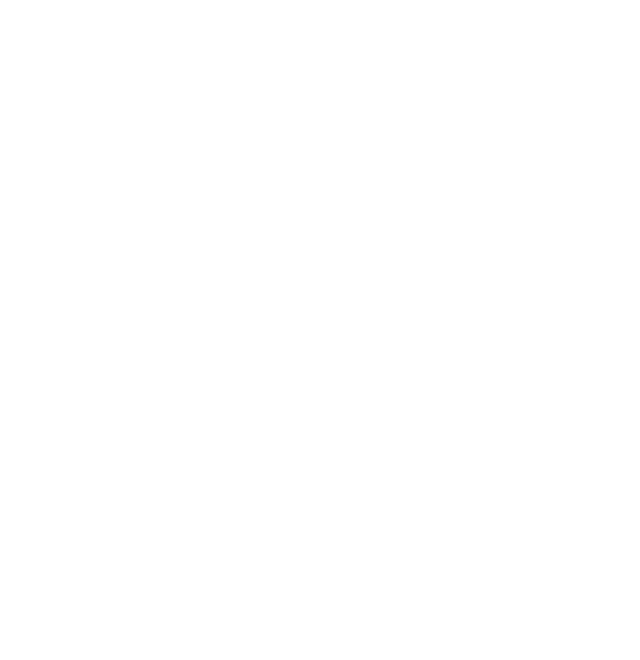
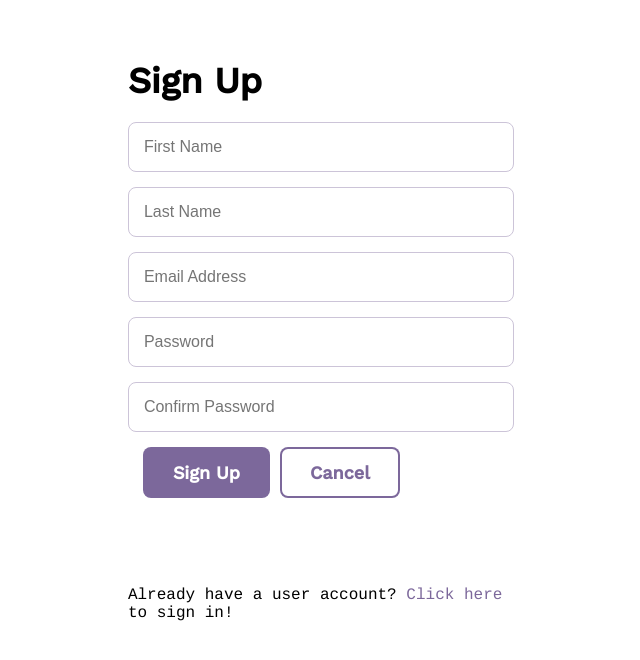
Before and after one commit to davidonawire/classroom-manager, a React (Create React App) app in the folder client/: page /signup in a window 1280 px wide. Shown: the top 660 px of the page, without its empty margins (319-959 px from the left). Built offline with nearby package versions, Linux system fonts and the light colour scheme.

Commit message:
Add preliminary sign up and sign in components

```diff
--- a/client/public/index.html
+++ b/client/public/index.html
@@ -2,13 +2,7 @@
 <html lang="en">
   <head>
     <meta charset="utf-8" />
-    <link rel="icon" href="%PUBLIC_URL%/favicon.ico" />
     <meta name="viewport" content="width=device-width, initial-scale=1" />
-    <meta name="theme-color" content="#000000" />
-    <meta
-      name="description"
-      content="Web site created using create-react-app"
-    />
     <link rel="apple-touch-icon" href="%PUBLIC_URL%/logo192.png" />
     <!--
       manifest.json provides metadata used when your web app is installed on a
@@ -24,7 +18,7 @@
       work correctly both with client-side routing and a non-root public URL.
       Learn how to configure a non-root public URL by running `npm run build`.
     -->
-    <title>React App</title>
+    <title>Course Management</title>
   </head>
   <body>
     <noscript>You need to enable JavaScript to run this app.</noscript>
--- a/client/src/components/App.js
+++ b/client/src/components/App.js
@@ -7,6 +7,8 @@
 
 import Courses from './Courses';
 import CourseDetail from './CourseDetail';
+import UserSignIn from './UserSignIn';
+import UserSignUp from './UserSignUp';
 
 function App() {
   return (
@@ -16,6 +18,8 @@
           <Switch>
             <Route exact path="/" component={Courses} />
             <Route path="/courses/:id" render={(props) => (<CourseDetail id={props.match.params.id} />)} />
+            <Route path="/signin" component={UserSignIn} />
+            <Route path="/signup" component={UserSignUp} />
           </Switch>
         </div>
       </div>
--- /dev/null
+++ b/client/src/components/UserSignIn.js
@@ -0,0 +1,30 @@
+import React from 'react';
+
+const UserSignIn = () => {
+
+  const handleSubmit = (event) => {
+    event.preventDefault();
+  }
+
+  return (
+    <div className="bounds">
+        <div className="grid-33 centered signin">
+          <h1>Sign In</h1>
+          <div>
+            <form onSubmit={handleSubmit}>
+              <div><input id="emailAddress" name="emailAddress" type="text" className="" placeholder="Email Address" value="" /></div>
+              <div><input id="password" name="password" type="password" className="" placeholder="Password" value="" /></div>
+              <div className="grid-100 pad-bottom">
+                <button className="button" type="submit">Sign In</button>
+                <button className="button button-secondary" onclick="event.preventDefault(); location.href='index.html';">Cancel</button>
+              </div>
+            </form>
+          </div>
+          <p>&nbsp;</p>
+          <p>Don't have a user account? <a href="sign-up.html">Click here</a> to sign up!</p>
+        </div>
+      </div>
+  )
+};
+
+export default UserSignIn;
--- /dev/null
+++ b/client/src/components/UserSignUp.js
@@ -0,0 +1,62 @@
+import React, { useState } from 'react';
+
+const UserSignUp = () => {
+  const [firstName, setFirstName] = useState('');
+  const [lastName, setLastName] = useState('');
+  const [emailAddress, setEmailAddress] = useState('');
+  const [password, setPassword] = useState('');
+  const [confirmPassword, setConfirmPassword] = useState('');
+
+  const handleSubmit = (event) => {
+    event.preventDefault();
+
+    const url = 'http://localhost:5000/api/users';
+
+    const options = {
+      method: 'POST',
+      headers: {
+        'Content-Type': 'application/json; charset=utf-8',
+      },
+    };
+
+    // Check whether passwords match
+    if (password === confirmPassword) {
+      const user = {
+        firstName,
+        lastName,
+        emailAddress,
+        password
+      };
+
+      options.body = JSON.stringify(user);
+
+      fetch(url, options)
+        .then(response => console.log(response.status));
+    } else {
+      // Passwords don't match
+      console.error('Passwords do not match.');
+    }
+  }
+
+  return (
+    <div className="bounds">
+        <div className="grid-33 centered signin">
+          <h1>Sign Up</h1>
+          <div>
+            <form onSubmit={handleSubmit}>
+              <div><input id="firstName" name="firstName" type="text" placeholder="First Name" value={firstName} onChange={e => setFirstName(e.target.value)} /></div>
+              <div><input id="lastName" name="lastName" type="text" placeholder="Last Name" value={lastName} onChange={e => setLastName(e.target.value)} /></div>
+              <div><input id="emailAddress" name="emailAddress" type="text" placeholder="Email Address" value={emailAddress}  onChange={e => setEmailAddress(e.target.value)} /></div>
+              <div><input id="password" name="password" type="password" placeholder="Password" value={password} onChange={e => setPassword(e.target.value)} /></div>
+              <div><input id="confirmPassword" name="confirmPassword" type="password" placeholder="Confirm Password" value={confirmPassword} onChange={e => setConfirmPassword(e.target.value)} /></div>
+              <div className="grid-100 pad-bottom"><button className="button" type="submit">Sign Up</button><button className="button button-secondary" onClick={() => {}}>Cancel</button></div>
+            </form>
+          </div>
+          <p>&nbsp;</p>
+          <p>Already have a user account? <a href="sign-in.html">Click here</a> to sign in!</p>
+        </div>
+      </div>
+  )
+};
+
+export default UserSignUp;
```
